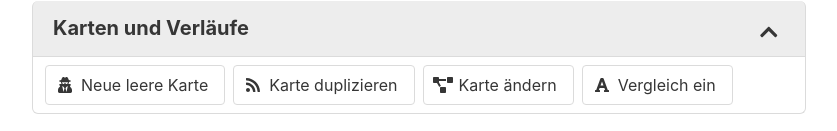
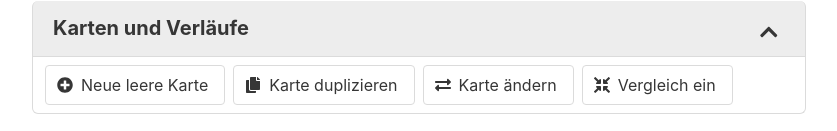
Before and after one commit to fhstp/easynwk-web, a Vue app: page / in a window 1280 px wide. Both pictures are taken after a click on the element 990 px from the left and 647 px from the top of the page. Shown: the part 616-747 px from the top of the page, without its empty margins (221-1058 px from the left). Built offline with nearby package versions, Linux system fonts and the light colour scheme.

Commit message:
Icons geändert; Kreisbutton auf Linie erstellt

```diff
--- a/src/components/ComparisonOptionsPanel.vue
+++ b/src/components/ComparisonOptionsPanel.vue
@@ -15,7 +15,7 @@
               <div class="buttons">
                 <button class="button">
                   <span class="icon">
-                    <font-awesome-icon icon="user-secret" />
+                    <font-awesome-icon icon="plus-circle" />
                   </span>
                   <span>Neue leere Karte</span>
                   <span></span>
@@ -23,7 +23,7 @@
 
                 <button class="button">
                   <span class="icon">
-                    <font-awesome-icon icon="rss" />
+                    <font-awesome-icon icon="copy" />
                   </span>
                   <span>Karte duplizieren</span>
                 </button>
@@ -32,14 +32,14 @@
 
                 <button class="button">
                   <span class="icon">
-                    <font-awesome-icon icon="project-diagram" />
+                    <font-awesome-icon icon="exchange-alt" />
                   </span>
                   <span>Karte ändern</span>
                 </button>
 
                 <button class="button" @click.stop="toggleComparison">
                   <span class="icon">
-                    <font-awesome-icon icon="font" />
+                    <font-awesome-icon icon="compress-arrows-alt" />
                   </span>
                   <span v-if="!nwkcomparison">Vergleich ein</span>
                   <span v-else>Vergleich aus</span>
--- a/src/components/NetworkMap.vue
+++ b/src/components/NetworkMap.vue
@@ -6,8 +6,11 @@
     >
       &lt;
     </button>
-    <svg width="90%" height="100">
-      <line x1="50" y1="50" x2="750" y2="50" class="comparisonLine"></line>
+    <svg width="80%" height="100">
+      <line x1="5" y1="50" x2="750" y2="50" class="comparisonLine"></line>
+      <a>
+        <circle cx="98.5%" cy="50" r="11" class="comparisonCircle" />
+      </a>
     </svg>
     <button
       class="button is-small"
@@ -643,6 +646,9 @@ export default defineComponent({
 .comparisonLine {
   stroke: black !important;
 }
+.comparisonCircle {
+  fill: #ffc37d;
+}
 
 text {
   font-family: $family-primary;
```
Also changed, not shown: src/main.ts (+10 -1 lines).
